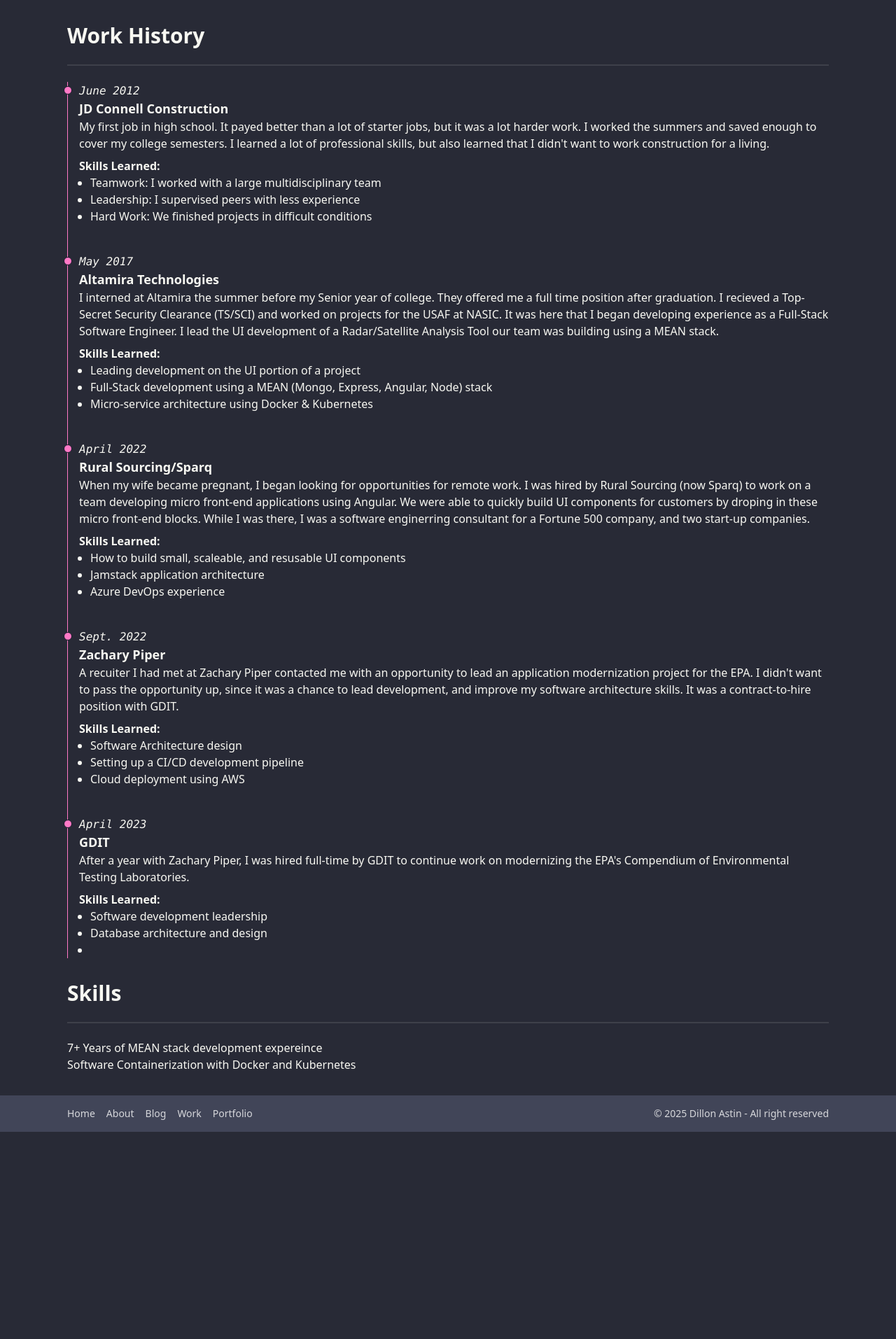
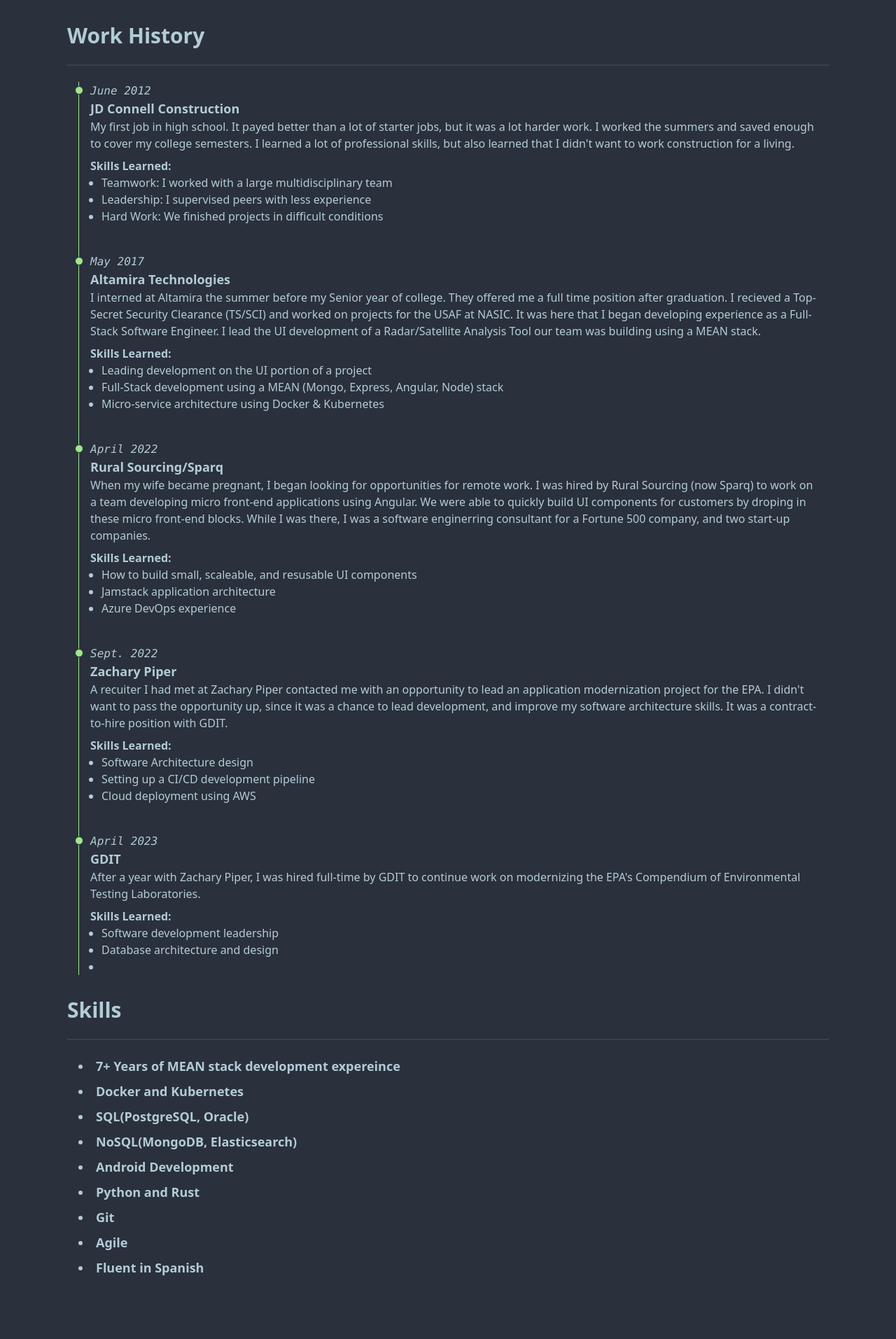
Before and after one commit to astind/personal-site-svelte, a SvelteKit app: page /work in a window 1280 px wide. Shown: the part 527-2440 px from the top of the page at 70% size. Before the commit the page ends 2144 px from the top, so only its background shows below. Built offline with nearby package versions, Linux system fonts and the light colour scheme.

Commit message:
resume update. change theme

```diff
--- a/src/app.html
+++ b/src/app.html
@@ -1,5 +1,5 @@
 <!doctype html>
-<html lang="en" data-theme="dracula" class="h-dvh">
+<html lang="en" data-theme="dim" class="h-dvh">
 	<head>
 		<meta charset="utf-8" />
 		<link rel="icon" href="%sveltekit.assets%/favicon.png" />
--- a/src/lib/components/footer.svelte
+++ b/src/lib/components/footer.svelte
@@ -1,5 +1,5 @@
 
-<footer class="footer bg-neutral text-neutral-content justify-between py-4 px-24">
+<footer class="footer bg-neutral text-neutral-content justify-between py-4 px-24 mt-16">
   <nav class="grid grid-flow-col gap-4">
     <a class="link link-hover" href="/">Home</a>
     <a class="link link-hover" href="/about">About</a>
--- a/src/lib/components/navbar.svelte
+++ b/src/lib/components/navbar.svelte
@@ -8,7 +8,7 @@
   ]
 </script>
 
-<div class="navbar bg-primary rounded-full text-primary-content">
+<div class="navbar bg-primary rounded-full text-primary-content px-6">
   <div class="navbar-start">
     <div class="dropdown">
       <div tabindex="0" role="button" class="btn btn-ghost lg:hidden">
--- a/src/lib/utilities/darkmode.svelte.ts
+++ b/src/lib/utilities/darkmode.svelte.ts
@@ -6,7 +6,7 @@
 export function toggleDarkMode() {
   if (darkMode.on) {
     document.body.classList.add('dark');
-    document.querySelector('html')?.setAttribute('data-theme', 'dracula');
+    document.querySelector('html')?.setAttribute('data-theme', 'dim');
   } else {
     document.body.classList.remove('dark');
     document.querySelector('html')?.setAttribute('data-theme', 'retro');
--- a/src/routes/work/+page.svelte
+++ b/src/routes/work/+page.svelte
@@ -18,7 +18,6 @@
     Education
   </h2>
   <div class="divider"></div>
-
   <div class="w-full px-4">
     <ul class="space-y-4">
       <li>
@@ -46,10 +45,10 @@
     Work History
   </h2>
   <div class="divider"></div>
-
+  <div class="px-4">
     <ol class="relative border-s border-primary">
       <li class="ms-4">
-      <div class="absolute w-3 h-3 bg-primary rounded-full mt-1.5 -start-1.5 border border-white dark:border-gray-900 bg-primary"></div>
+        <div class="absolute w-3 h-3 bg-primary rounded-full mt-1.5 -start-1.5 border border-base-100 bg-primary"></div>
         <time class="mb-1 font-mono italic leading-none">June 2012</time>
         <h3 class="text-lg font-semibold">JD Connell Construction</h3>
         <p class="text-base font-normal base-content">
@@ -67,7 +66,7 @@
         </div>
       </li>
       <li class="mt-10 ms-4">
-        <div class="absolute w-3 h-3 bg-primary rounded-full mt-1.5 -start-1.5 border border-white dark:border-gray-900 bg-primary"></div>
+          <div class="absolute w-3 h-3 bg-primary rounded-full mt-1.5 -start-1.5 border border-base-100 bg-primary"></div>
           <time class="mb-1 font-mono italic leading-none">May 2017</time>
           <h3 class="text-lg font-semibold">Altamira Technologies</h3>
           <p class="ttext-base font-normal base-content">
@@ -86,7 +85,7 @@
           </div>
       </li>
       <li class="mt-10 ms-4">
-        <div class="absolute w-3 h-3 bg-primary rounded-full mt-1.5 -start-1.5 border border-white dark:border-gray-900 bg-primary"></div>
+          <div class="absolute w-3 h-3 bg-primary rounded-full mt-1.5 -start-1.5 border border-base-100 bg-primary"></div>
           <time class="mb-1 font-mono italic leading-none">April 2022</time>
           <h3 class="text-lg font-semibold">Rural Sourcing/Sparq</h3>
           <p class="ttext-base font-normal base-content">
@@ -104,7 +103,7 @@
           </div>
       </li>
       <li class="mt-10 ms-4">
-      <div class="absolute w-3 h-3 bg-primary rounded-full mt-1.5 -start-1.5 border border-white dark:border-gray-900 bg-primary"></div>
+        <div class="absolute w-3 h-3 bg-primary rounded-full mt-1.5 -start-1.5 border border-base-100 bg-primary"></div>
         <time class="mb-1 font-mono italic leading-none">Sept. 2022</time>
         <h3 class="text-lg font-semibold">Zachary Piper</h3>
         <p class="ttext-base font-normal base-content">
@@ -122,7 +121,7 @@
         </div>
       </li>
       <li class="mt-10 ms-4">
-      <div class="absolute w-3 h-3 bg-primary rounded-full mt-1.5 -start-1.5 border border-white dark:border-gray-900 bg-primary"></div>
+        <div class="absolute w-3 h-3 bg-primary rounded-full mt-1.5 -start-1.5 border border-base-100 bg-primary"></div>
         <time class="mb-1 font-mono italic leading-none">April 2023</time>
         <h3 class="text-lg font-semibold">GDIT</h3>
         <p class="ttext-base font-normal base-content">
@@ -139,22 +138,24 @@
         </div>
       </li>
     </ol>
+  </div>
 
-
-
-  <div class="mt-8">
-    <h2 class="text-3xl font-semibold">
+  <h2 class="text-3xl font-semibold mt-8">
     Skills
   </h2>
   <div class="divider"></div>
-    <ul>
+  <div class="px-4">
+    <ul class="text-lg font-bold list-disc list-inside space-y-2">
       <li>7+ Years of MEAN stack development expereince</li>
-      <li>Software Containerization with Docker and Kubernetes</li>
-      <li></li>
+      <li>Docker and Kubernetes</li>
+      <li>SQL(PostgreSQL, Oracle)</li>
+      <li>NoSQL(MongoDB, Elasticsearch)</li>
+      <li>Android Development</li>
+      <li>Python and Rust</li>
+      <li>Git</li>
+      <li>Agile</li>
+      <li>Fluent in Spanish</li>
     </ul>
+  </div>
 
 </div>
-
-
-
-</div>
--- a/tailwind.config.ts
+++ b/tailwind.config.ts
@@ -1,6 +1,7 @@
 import typography from '@tailwindcss/typography';
 import daisyui from 'daisyui'
 import type { Config } from 'tailwindcss';
+//import themes from 'daisyui/src/theming/themes';
 
 export default {
 	content: ['./src/**/*.{html,js,svelte,ts}'],
@@ -13,7 +14,15 @@
 		daisyui
 	],
 	daisyui: {
-		themes: ['retro', 'dracula'],
+		themes: ['dim', 'retro',
+			// {
+			// 	retro: {
+			// 		...themes['retro'],
+			// 		primary: "#a4cbb4",
+			// 		secondary: "#ef9995"
+			// 	}
+			// }
+		],
 	},
 	darkMode: 'selector'
 } satisfies Config;
```
Lines whose indentation alone changed are shown as unchanged.
